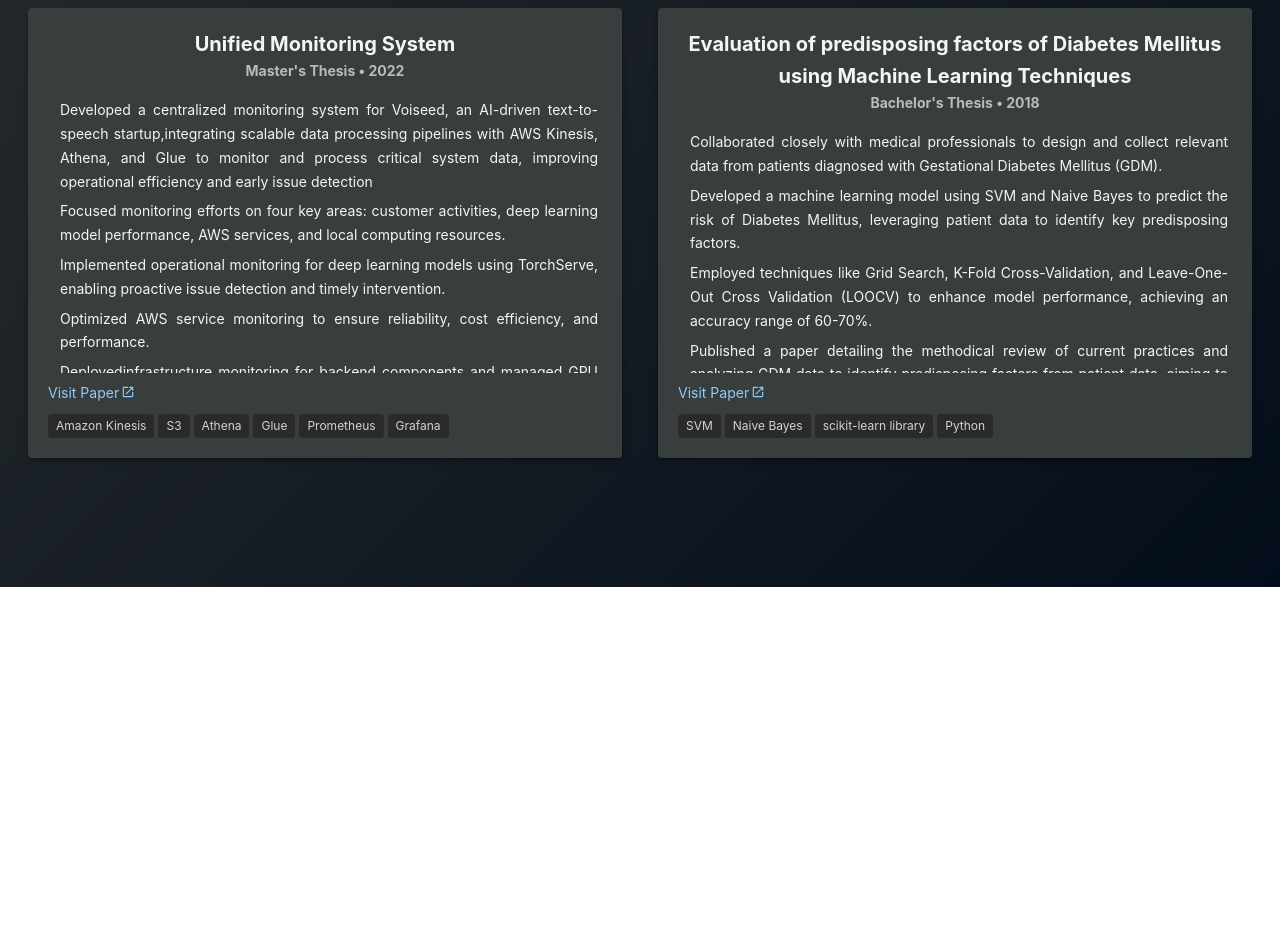
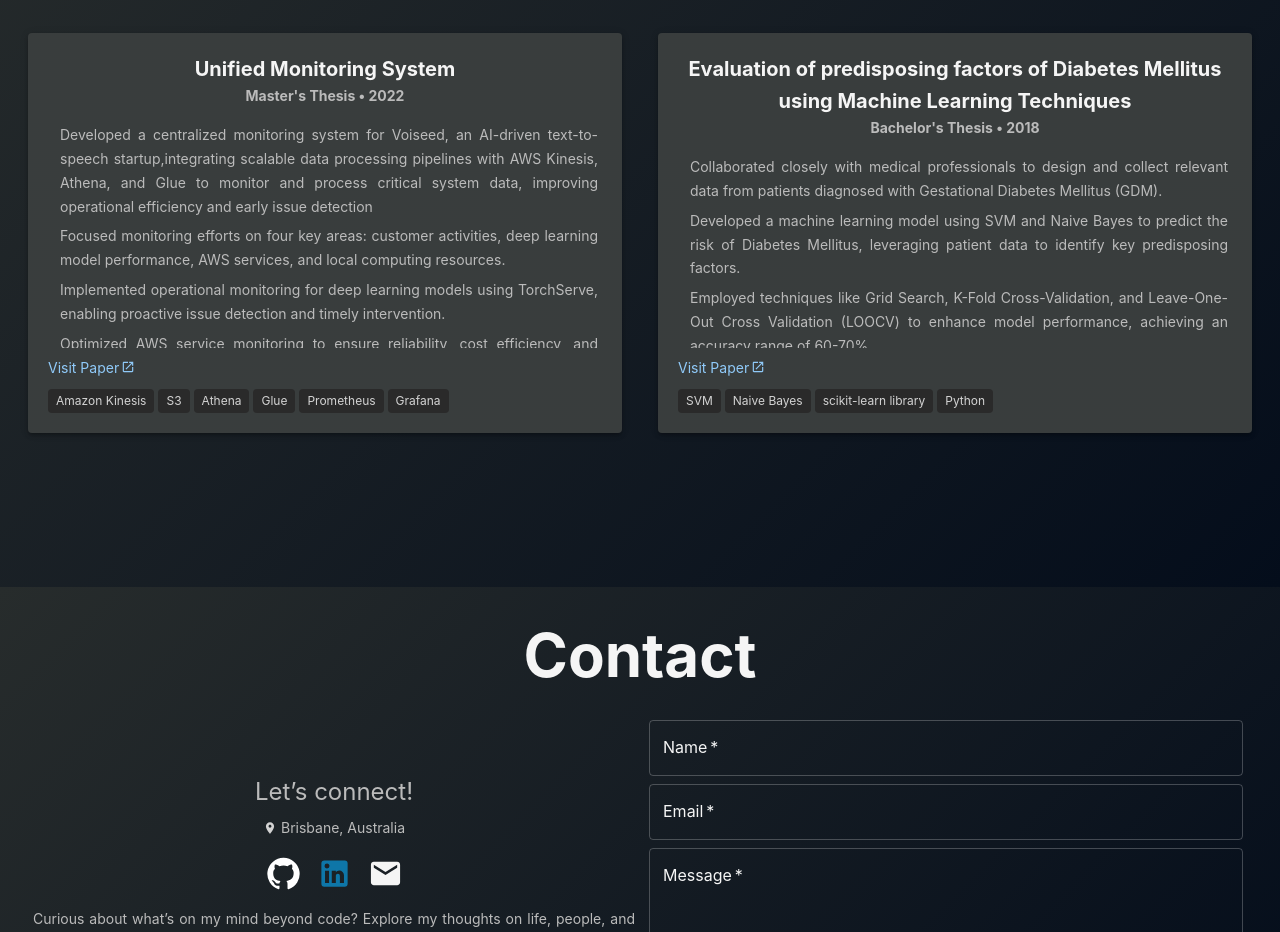
Before and after one commit to Gayathrimenakath/gayathrimenakath.github.io, a React (Vite) app: page /#about in a window 1280 px wide. Shown: the part 3376-4308 px from the top of the page. Before the commit the page ends 3963 px from the top, so only its background shows below. Built offline with nearby package versions, Linux system fonts and the light colour scheme.

Commit message:
Adds Contact section

```diff
--- a/src/App.tsx
+++ b/src/App.tsx
@@ -1,5 +1,6 @@
 import "./App.css";
 import { About } from "./components/About";
+import { Contact } from "./components/Contact";
 import { Experience } from "./components/Experience";
 import { Header } from "./components/Header";
 import { HomePage } from "./components/HomePage";
@@ -13,8 +14,7 @@ function App() {
       <About />
       <Experience />
       <Projects />
-      {/*
-      <Contact /> */}
+      <Contact />
     </>
   );
 }
--- /dev/null
+++ b/src/components/Contact.tsx
@@ -0,0 +1,170 @@
+import { Email, GitHub, LinkedIn, LocationOn } from "@mui/icons-material";
+import {
+  Box,
+  Button,
+  Grid,
+  IconButton,
+  Link,
+  TextField,
+  Typography,
+  useTheme,
+} from "@mui/material";
+import { useState } from "react";
+
+export const Contact = () => {
+  const theme = useTheme();
+  const [formData, setFormData] = useState({
+    name: "",
+    email: "",
+    message: "",
+  });
+
+  const handleChange = (
+    e: React.ChangeEvent<HTMLInputElement | HTMLTextAreaElement>
+  ) => {
+    setFormData({ ...formData, [e.target.name]: e.target.value });
+  };
+
+  const handleSubmit = (e: React.FormEvent) => {
+    e.preventDefault();
+    setFormData({ name: "", email: "", message: "" });
+  };
+
+  return (
+    <Box
+      id="contact"
+      component="section"
+      sx={{
+        py: 8,
+        px: 4,
+        background: theme.palette.background.default,
+        color: theme.palette.text.primary,
+      }}
+    >
+      <Typography variant="h2" align="center" gutterBottom>
+        Contact
+      </Typography>
+
+      <Grid
+        container
+        spacing={{ xs: 1, md: 3 }}
+        columns={{ xs: 4, md: 12 }}
+        p={1}
+        sx={{
+          maxWidth: "100%",
+          display: "flex",
+          flexDirection: "row",
+          alignItems: "center",
+          justifyContent: "space-around",
+          gap: 2,
+          m: 3,
+          textAlign: "center",
+        }}
+      >
+        {/* Social Links */}
+        <Grid
+          size={{ xs: 4, md: 6 }}
+          sx={{
+            display: "flex",
+            flexDirection: "column",
+            alignItems: "center",
+            justifyContent: "center",
+            gap: 2,
+          }}
+        >
+          <Typography variant="h5">Let’s connect!</Typography>
+          <Box display="flex" alignItems="center" gap={1}>
+            <LocationOn sx={{ fontSize: 14, color: "lightgray" }} />
+            <Typography variant="body2" sx={{ pb: 0 }}>
+              Brisbane, Australia
+            </Typography>
+          </Box>
+          <Box>
+            <IconButton
+              href="https://github.com/Gayathrimenakath"
+              target="_blank"
+              rel="noopener noreferrer"
+              sx={{ color: "white" }}
+            >
+              <GitHub fontSize="large" />
+            </IconButton>
+            <IconButton
+              href="https://www.linkedin.com/in/gayathri-menakath-37ab31106"
+              target="_blank"
+              rel="noopener noreferrer"
+              sx={{ color: "#0e76a8" }}
+            >
+              <LinkedIn fontSize="large" />
+            </IconButton>
+            <IconButton
+              href="mailto:gayathrimenakath@gmail.com"
+              sx={{ color: theme.palette.text.primary }}
+            >
+              <Email fontSize="large" />
+            </IconButton>
+
+            <Typography variant="body2" sx={{ mt: 2 }}>
+              Curious about what’s on my mind beyond code? Explore my thoughts
+              on life, people, and experiences in my{" "}
+              <Link
+                href="https://gayathrimenakath96.wordpress.com/"
+                target="_blank"
+                rel="noopener noreferrer"
+                underline="hover"
+              >
+                personal blog
+              </Link>
+              .
+            </Typography>
+          </Box>
+        </Grid>
+
+        {/* Contact Form */}
+        <Grid size={{ xs: 4, md: 6 }} p={1}>
+          <Box component="form" onSubmit={handleSubmit}>
+            <Grid container spacing={2}>
+              <Grid size={12}>
+                <TextField
+                  label="Name"
+                  name="name"
+                  fullWidth
+                  value={formData.name}
+                  onChange={handleChange}
+                  required
+                />
+              </Grid>
+              <Grid size={12}>
+                <TextField
+                  label="Email"
+                  name="email"
+                  type="email"
+                  fullWidth
+                  value={formData.email}
+                  onChange={handleChange}
+                  required
+                />
+              </Grid>
+              <Grid size={12}>
+                <TextField
+                  label="Message"
+                  name="message"
+                  multiline
+                  rows={4}
+                  fullWidth
+                  value={formData.message}
+                  onChange={handleChange}
+                  required
+                />
+              </Grid>
+              <Grid size={12}>
+                <Button type="submit" variant="contained" fullWidth>
+                  Send Message
+                </Button>
+              </Grid>
+            </Grid>
+          </Box>
+        </Grid>
+      </Grid>
+    </Box>
+  );
+};
--- a/src/components/Projects.tsx
+++ b/src/components/Projects.tsx
@@ -33,7 +33,12 @@ export const Projects = () => {
         Projects
       </Typography>
 
-      <Grid container spacing={3} sx={{ maxWidth: "100%" }}>
+      <Grid
+        container
+        spacing={{ xs: 1, md: 3 }}
+        columns={{ xs: 4, md: 12 }}
+        sx={{ maxWidth: "100%" }}
+      >
         {ProjectData.map(
           ({ id, title, degree, date, description, tech, link }) => (
             <Grid size={6} key={id}>
@@ -42,7 +47,7 @@ export const Projects = () => {
                 sx={{
                   m: 3,
                   p: 5,
-                  height: 450,
+                  height: 400,
                   backgroundColor: theme.palette.background.paper,
                   display: "flex",
                   flexDirection: "column",
--- a/src/theme.ts
+++ b/src/theme.ts
@@ -34,6 +34,7 @@ export const theme = createTheme({
     },
     body2: {
       textAlign: "justify",
+      color: "#bbb",
       paddingBottom: 6,
       lineHeight: 1.7,
     },
```
